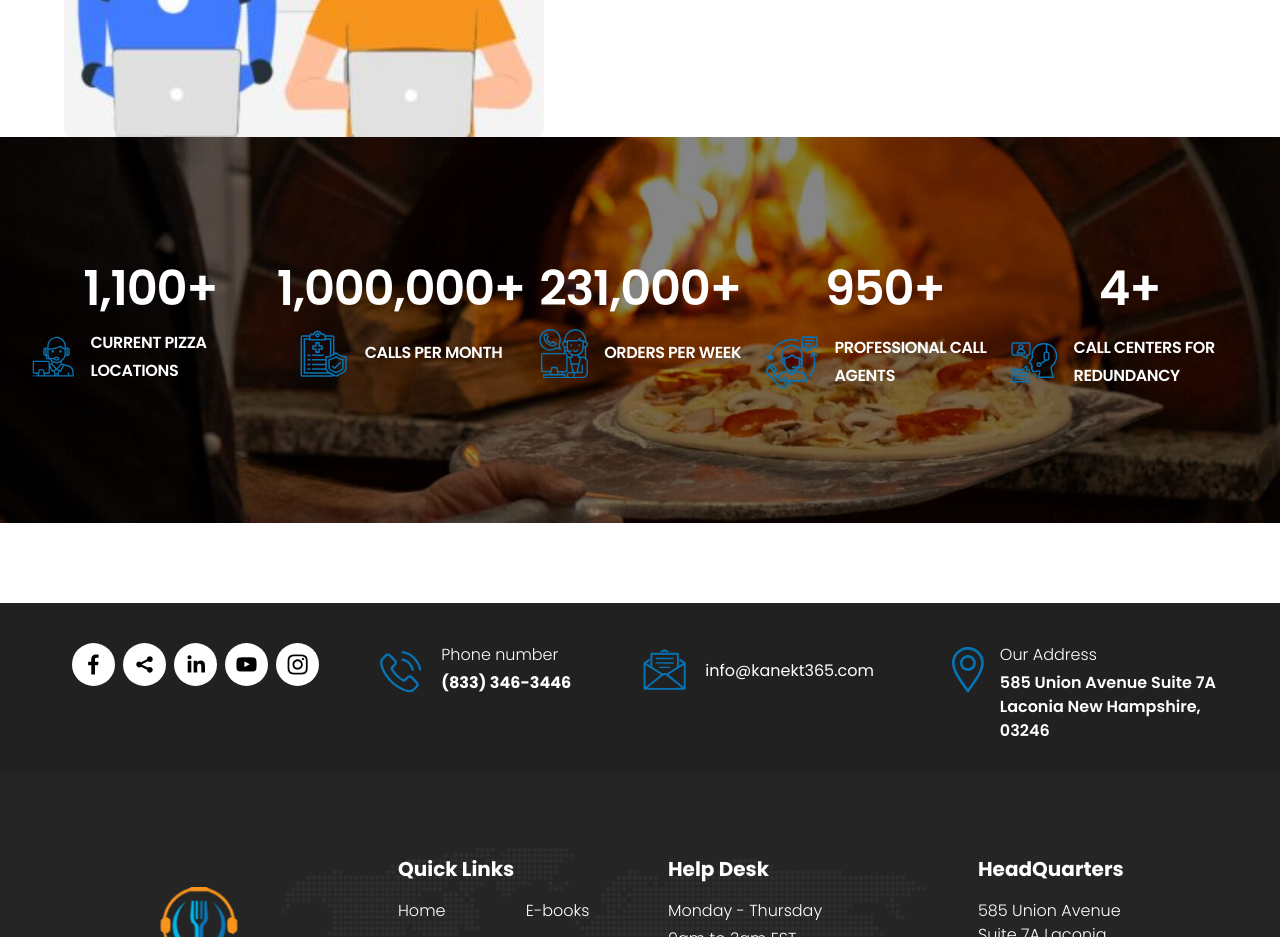
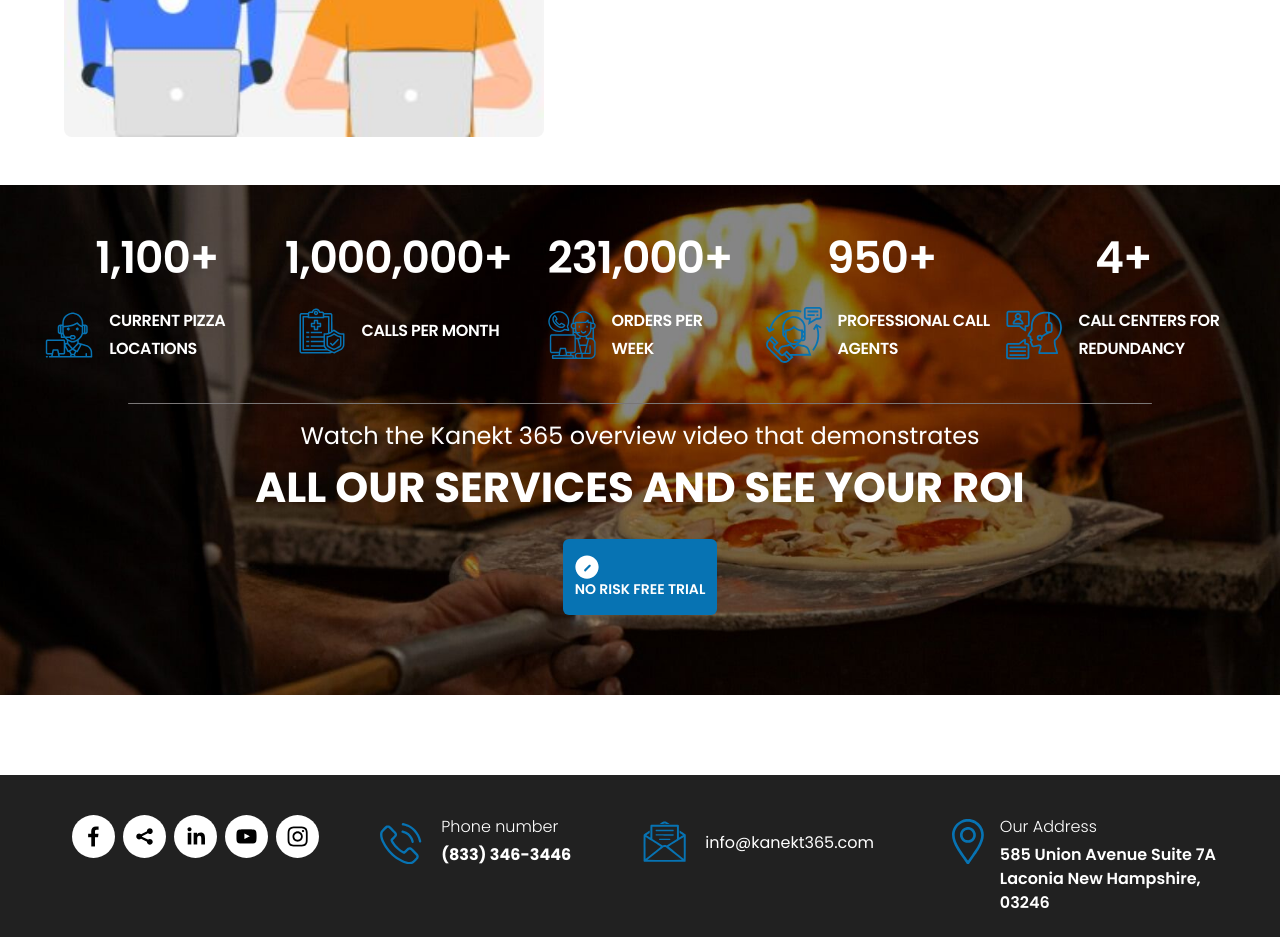
Before and after one commit to HamaisTanvir/kanekt365, a React (Create React App) app: page / in a window 1280 px wide. Shown: the part 2020-2957 px from the top of the page. Built offline with nearby package versions, Linux system fonts and the light colour scheme.

Commit message:
counter section ongoing

```diff
--- a/src/Components/CounterSection.jsx
+++ b/src/Components/CounterSection.jsx
@@ -1,10 +1,12 @@
 import React from 'react'
 import kanekt365CounterBg from '../assets/kanekt365CounterBg.jpg'
+import { Divider } from '@mui/material'
+import { Link } from 'react-router-dom'
 
 const CounterSection = () => {
     const Icon0 = () =>(
-      <svg version="1.0" xmlns="http://www.w3.org/2000/svg"
-        width="37.000000pt" height="37.000000pt" viewBox="0 0 512.000000 512.000000"
+      <svg version="1.0" xmlns="http://www.w3.org/2000/svg" className='max-w-12'
+        viewBox="0 0 512.000000 512.000000"
         preserveAspectRatio="xMidYMid meet">
         <g transform="translate(0.000000,512.000000) scale(0.100000,-0.100000)"
         fill="#0773b3" stroke="none">
@@ -74,8 +76,8 @@ const CounterSection = () => {
       </svg>
     )
     const Icon1 = () =>(
-      <svg version="1.0" xmlns="http://www.w3.org/2000/svg"
-        width="37.000000pt" height="37.000000pt" viewBox="0 0 512.000000 512.000000"
+      <svg version="1.0" xmlns="http://www.w3.org/2000/svg" className='max-w-12'
+        viewBox="0 0 512.000000 512.000000"
         preserveAspectRatio="xMidYMid meet">
         <g transform="translate(0.000000,512.000000) scale(0.100000,-0.100000)"
         fill="#0773b3" stroke="none">
@@ -144,8 +146,8 @@ const CounterSection = () => {
       </svg>
     )
     const Icon2 = () =>(
-      <svg version="1.0" xmlns="http://www.w3.org/2000/svg"
-        width="37.000000pt" height="37.000000pt" viewBox="0 0 512.000000 512.000000"
+      <svg version="1.0" xmlns="http://www.w3.org/2000/svg" className='max-w-12'
+        viewBox="0 0 512.000000 512.000000"
         preserveAspectRatio="xMidYMid meet">
         <g transform="translate(0.000000,512.000000) scale(0.100000,-0.100000)"
         fill="#0773b3" stroke="none">
@@ -236,8 +238,8 @@ const CounterSection = () => {
       </svg>
     )
     const Icon3 = () =>(
-      <svg version="1.0" xmlns="http://www.w3.org/2000/svg"
-        width="50.000000pt" height="50.000000pt" viewBox="0 0 512.000000 512.000000"
+      <svg version="1.0" xmlns="http://www.w3.org/2000/svg" className='max-w-12 md:max-w-14'
+        viewBox="0 0 512.000000 512.000000"
         preserveAspectRatio="xMidYMid meet">
         <g transform="translate(0.000000,512.000000) scale(0.100000,-0.100000)"
         fill="#0773b3" stroke="none">
@@ -307,8 +309,8 @@ const CounterSection = () => {
       </svg>
     )
     const Icon4 = () =>(
-      <svg version="1.0" xmlns="http://www.w3.org/2000/svg"
-        width="50.000000pt" height="50.000000pt" viewBox="0 0 512.000000 512.000000"
+      <svg version="1.0" xmlns="http://www.w3.org/2000/svg" className='max-w-12 md:max-w-14'
+        viewBox="0 0 512.000000 512.000000"
         preserveAspectRatio="xMidYMid meet">
         <g transform="translate(0.000000,512.000000) scale(0.100000,-0.100000)"
         fill="#0773b3" stroke="none">
@@ -373,6 +375,7 @@ const CounterSection = () => {
         </g>
       </svg>
     )
+
     const stats = [
         { id: 1, name: 'CURRENT PIZZA LOCATIONS', value: '1,100+', icon: <Icon0 /> },
         { id: 2, name: 'CALLS PER MONTH', value: '1,000,000+', icon: <Icon1 /> },
@@ -380,14 +383,29 @@ const CounterSection = () => {
         { id: 3, name: 'PROFESSIONAL CALL AGENTS', value: '950+', icon: <Icon3 /> },
         { id: 3, name: 'CALL CENTERS FOR REDUNDANCY', value: '4+', icon: <Icon4 /> },
       ]
+
+      const style = {
+        py: 0,
+
+        height: '1px',
+        width: '80%',
+        backgroundColor: '#7a7777',
+        // maxWidth: 360,
+        // border: '1px solid #9e9c9c',
+        margin: 'auto',
+        borderRadius: 1,
+        border: 'none',
+      };
+
   return (
-    <div className='py-24 sm:py-32 text-white'
+    <div className='py-20 pt-10 text-white mt-12'
     style={{
         backgroundImage: `url(${kanekt365CounterBg})`,
         backgroundSize: 'cover',
         backgroundPosition: 'center',
         backgroundRepeat: 'no-repeat'}}>
-    <div className="mx-auto max-w-7xl px-6 lg:px-8">
+
+    <div className="mx-auto max-w-7xl px-10 mb-10">
       <dl className="grid grid-cols-1 gap-x-2 gap-y-16 text-center md:grid-cols-5">
         {stats.map((stat) => (
           <div key={stat.id} className="mx-auto flex max-w-xs flex-col gap-y-4">
@@ -395,13 +413,40 @@ const CounterSection = () => {
               {stat.icon}
               {stat.name}
             </dt>
-            <dd className="order-first text-5xl font-semibold tracking-tight">
+            <dd className="order-first font-semibold tracking-tight" style={{fontSize: '44px'}}>
               {stat.value}
             </dd>
           </div>
         ))}
       </dl>
     </div>
+        <Divider sx={style} />
+
+       <div className='hidden md:block'>
+          <h2 className="text-2xl mt-4 font-normal text-white text-center">
+            Watch the Kanekt 365 overview video that demonstrates
+          </h2>
+
+          <h1 className="mt-1 font-bold text-white text-center" style={{fontSize: '42px'}} >
+            ALL OUR SERVICES AND SEE YOUR ROI
+          </h1>
+       </div>
+
+        <div className='md:hidden'>
+          <h1 className="text-3xl mt-4 font-semibold text-white text-center pt-5 p-2">
+            Watch the Kanekt 365 overview video to learn about everything our call centers have to offer and see your ROI!
+          </h1>
+        </div>
+
+        <div className='mt-5 flex items-center justify-center'>
+          <Link to='/' className='py-4 px-3 border-none rounded-md text-white text-sm font-semibold
+            bg-[#0773B3] hover:bg-[#282D47]'>
+                <svg className='w-6 h-6 mr-2' xmlns="http://www.w3.org/2000/svg" viewBox="0 0 512 512" fill="currentColor">
+                  <path d="M504 256C504 119 393 8 256 8S8 119 8 256s111 248 248 248 248-111 248-248zM224 352c-6.9 0-13.7-2.3-19.5-7C192 335 192 319.4 200.5 310l96-96c9.4-9.4 24.6-9.4 33.9 0s9.4 24.6 0 33.9l-96 96C237.7 349.7 230.9 352 224 352z"/>
+                </svg>
+              NO RISK FREE TRIAL
+          </Link>
+        </div>
   </div>
   )
 }
```
